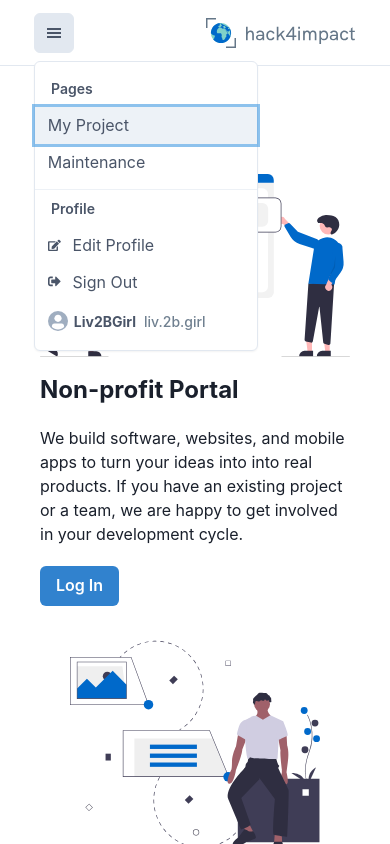
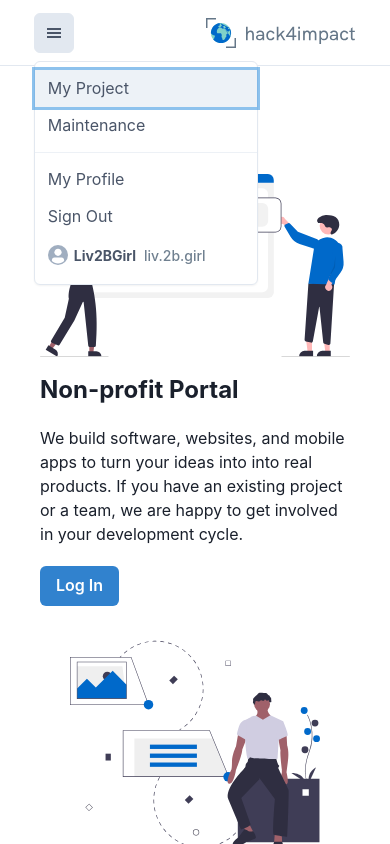
Before and after one commit to GTBitsOfGood/national-npp, a Next.js app: page / in a window 390 px wide. Both pictures are taken after a click on the button "Options". Built offline with nearby package versions, Linux system fonts and the light colour scheme.

Commit message:
mobile menu disappears on larger screens, menu formatting/stylistic changes

```diff
--- a/src/components/shared/Navigation.tsx
+++ b/src/components/shared/Navigation.tsx
@@ -63,8 +63,8 @@ function Navigation() {
                 variant="outline"
                 display={{ base: "flex", md: "none" }}
               />
-              <MenuList>
-                <MenuGroup title="Pages">
+              <MenuList display={{ base: "block", md: "none" }}>
+                <MenuGroup>
                   {NAV_ITEMS.map((navItem, index) => (
                     <NextLink key={index} href={navItem.href} passHref>
                       <MenuItem as={Link}>{navItem.label}</MenuItem>
@@ -72,9 +72,9 @@ function Navigation() {
                   ))}
                 </MenuGroup>
                 <MenuDivider />
-                <MenuGroup title="Profile">
-                  <MenuItem icon={<FaEdit />}>Edit Profile</MenuItem>
-                  <MenuItem icon={<FaSignOutAlt />}>Sign Out</MenuItem>
+                <MenuGroup>
+                  <MenuItem>My Profile</MenuItem>
+                  <MenuItem>Sign Out</MenuItem>
                   <MenuItem minH="40px">
                     <Avatar width="20px" height="20px" marginRight="2px" />
                     <Text
@@ -149,8 +149,8 @@ function Navigation() {
                 <Avatar width="40px" height="40px" />
               </MenuButton>
               <MenuList>
-                <MenuItem icon={<FaEdit />}>Edit Profile</MenuItem>
-                <MenuItem icon={<FaSignOutAlt />}>Sign Out</MenuItem>
+                <MenuItem>My Profile</MenuItem>
+                <MenuItem>Sign Out</MenuItem>
               </MenuList>
             </Menu>
           </Flex>
```
